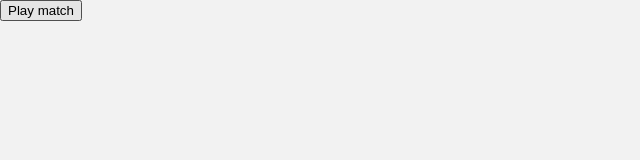
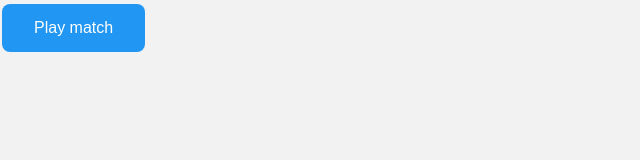
Before and after one commit to adi-exe/live-match-audio, a plain HTML site: page index.html in a window 1280 px wide. Shown: the whole page, without its empty margins (0-640 px from the left). Drawn offline with Linux system fonts and the light colour scheme.

Commit message:
Update style.css

```diff
--- a/style.css
+++ b/style.css
@@ -23,3 +23,25 @@ body {
     border: 1px solid #333;
     cursor: pointer;
 }
+
+#playButton {
+  background-color: #2196F3; /* Blue */
+  border: none;
+  color: white;
+  padding: 15px
+
+32px;
+  text-align: center;
+  text-decoration: none;
+  display: inline-block;
+  font-size: 16px;
+  margin: 4px
+
+2px;
+  cursor: pointer;
+  border-radius: 8px;
+}
+
+#playButton:hover {
+  background-color: #008CBA; /* Darker blue */
+}
```
